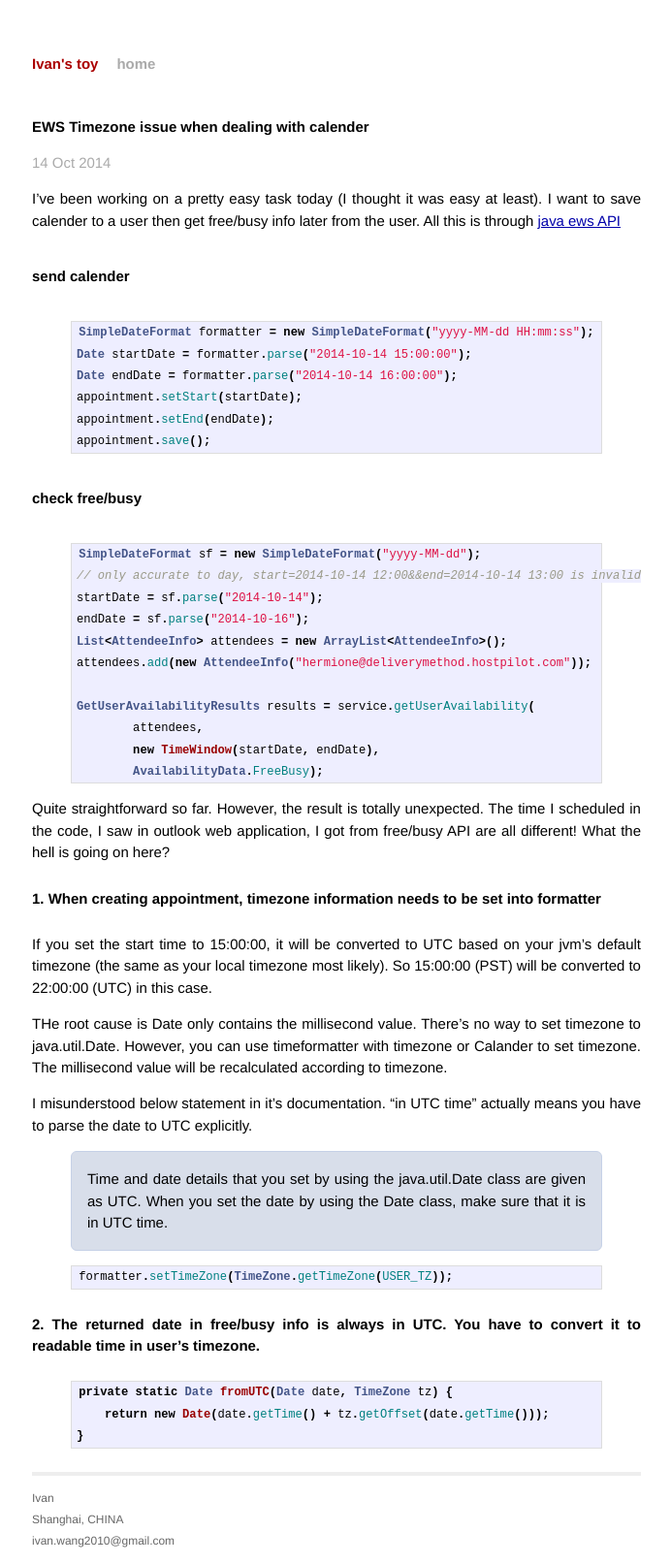
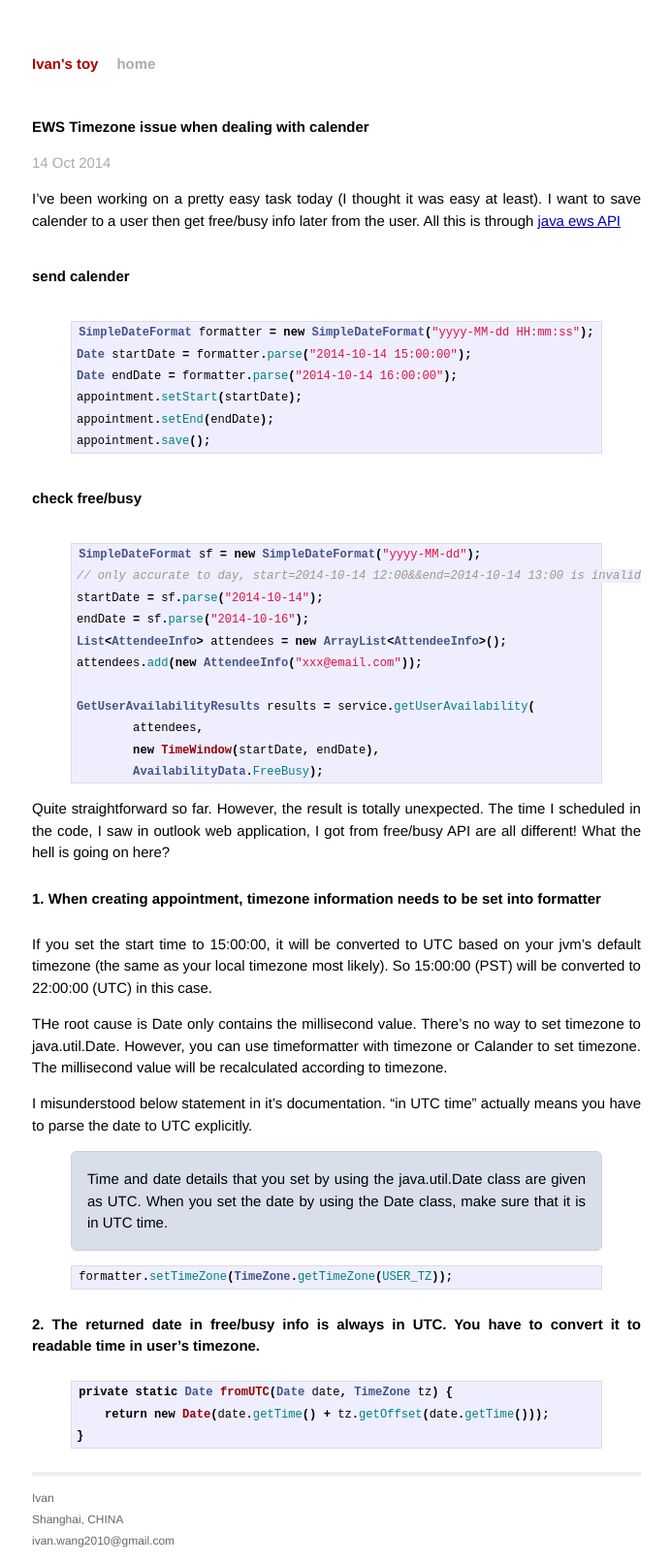
Before and after one commit to iwang/iwang.github.io, a Jekyll site: the page built from _posts/2014-10-14-ews-calender-timezone.markdown, in a window 1280 px wide. Shown: the whole page at 97% size, without its empty margins (293-985 px from the left). Built offline with Jekyll 4.4.1, drawn with Linux system fonts in a browser that asks for light colours; Markdown is read by kramdown in place of the engine named in the settings.

Commit message:
Update 2014-10-14-ews-calender-timezone.markdown

```diff
--- a/_posts/2014-10-14-ews-calender-timezone.markdown
+++ b/_posts/2014-10-14-ews-calender-timezone.markdown
@@ -27,7 +27,7 @@ SimpleDateFormat sf = new SimpleDateFormat("yyyy-MM-dd");
 startDate = sf.parse("2014-10-14");
 endDate = sf.parse("2014-10-16");
 List<AttendeeInfo> attendees = new ArrayList<AttendeeInfo>();
-attendees.add(new AttendeeInfo("hermione@deliverymethod.hostpilot.com"));
+attendees.add(new AttendeeInfo("xxx@email.com"));
 
 GetUserAvailabilityResults results = service.getUserAvailability(
         attendees,
```
